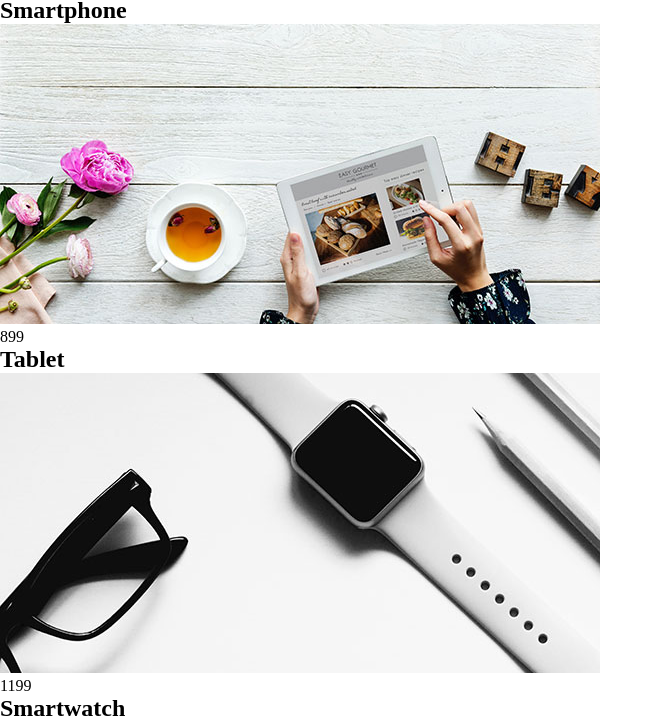
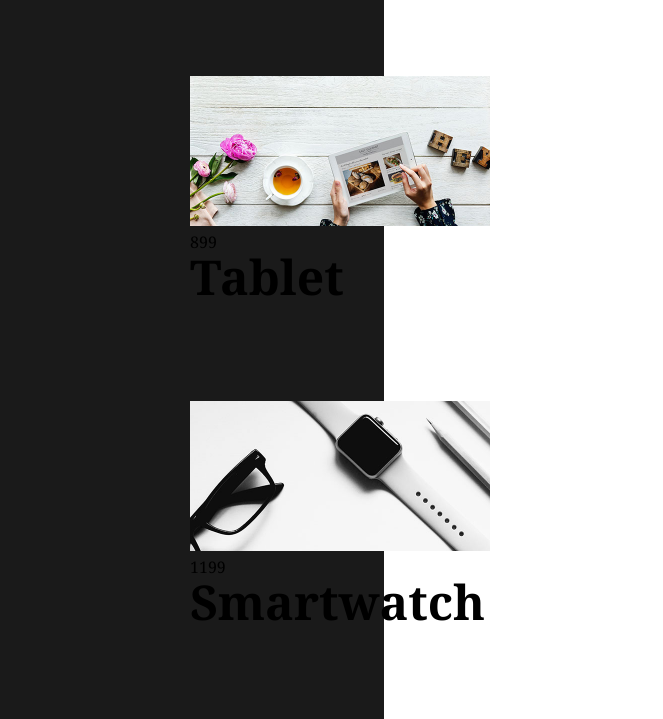
Before and after one commit to amanda-yosh/techno, a plain HTML site: page index.html in a window 1280 px wide. Shown: the part 674-1393 px from the top of the page, without its empty margins (0-663 px from the left). Drawn offline with Linux system fonts and the light colour scheme.

Commit message:
criacao style lista produtos

```diff
--- a/style.css
+++ b/style.css
@@ -10,3 +10,39 @@ body, h1, h2, ul, li {
 ul {
   list-style: none;
 }
+
+body {
+  background: linear-gradient(to right, #1a1a1a 30%, #ffffff 30%);
+  font-family: 'Noto Serif', serif;
+}
+
+#app {
+  padding: 0 80px; /* top&bottom  rigth&left */
+}
+
+.produtos {
+  max-width: 900px;
+  margin: 100px auto 0 auto;
+}
+
+.produto {
+  display: flex;
+  align-items: center;
+  margin-bottom: 40px;
+  /* background: #ffffff; */
+  box-shadow: 0 0 2rem rgba(0, 0, 0, .1);
+}
+
+.produto_img {
+  max-width: 300px;
+  margin-right: 40px;
+}
+
+.produto_titulo {
+  font-size: 3rem;
+  line-height: 1;
+}
+
+.produto.preco {
+  color: rgba(0, 0, 0, .5);
+}
```
